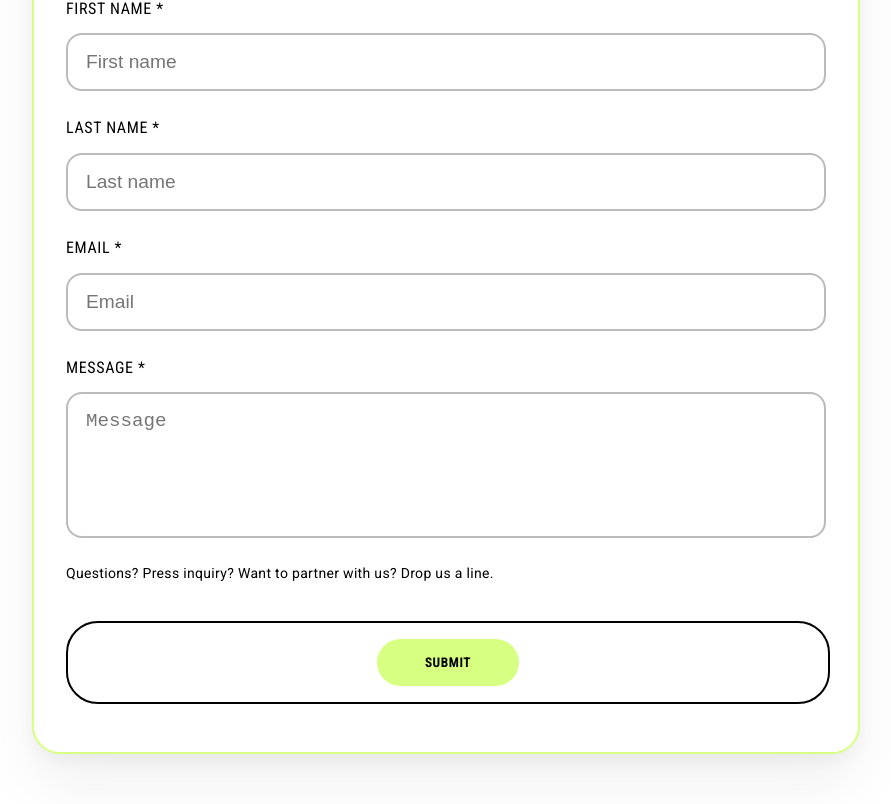
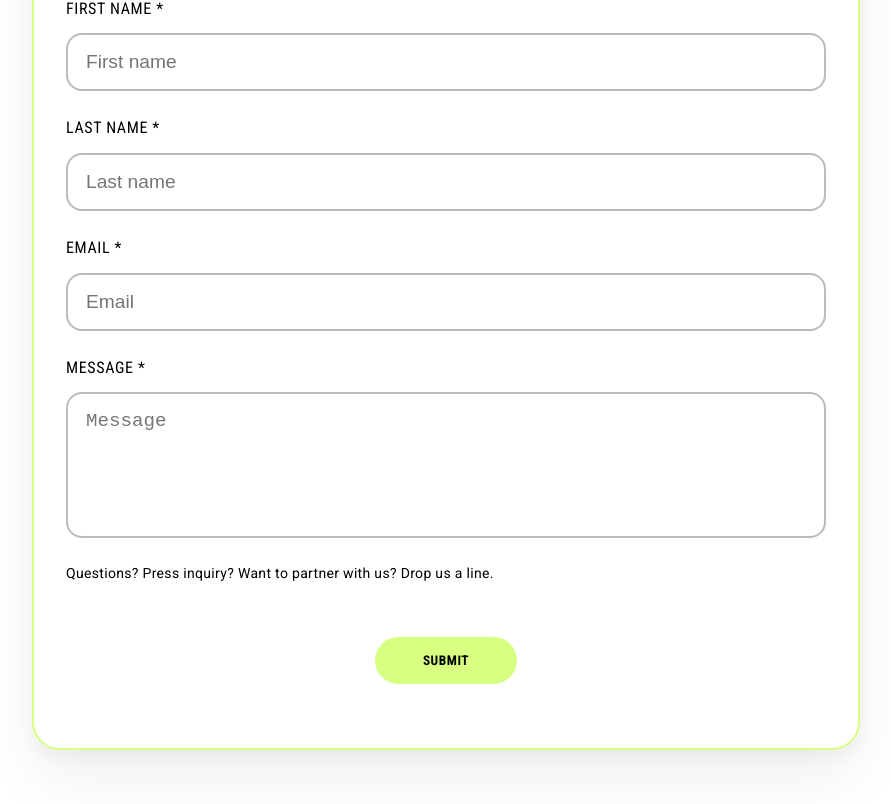
Before and after one commit to mertkilickaplan/shipWebsite, a React (Create React App) app: page / in a window 1280 px wide. Shown: the part 3884-4688 px from the top of the page, without its empty margins (194-1085 px from the left). Built offline with nearby package versions, Linux system fonts and the light colour scheme.

Commit message:
Remove contact-submit border; full-width pill button

```diff
--- a/src/styles.css
+++ b/src/styles.css
@@ -367,12 +367,15 @@ a.btn {
 }
 
 .contact-submit {
+  border: none !important;
+  padding: 0;
   grid-column: 1 / -1;
   margin-top: 1rem;
   text-align: center;
 }
 
 .contact-submit button {
+  width: 100%;
   padding: 1rem 3rem;
   font-family: var(--ff-condensed);
   font-weight: 600;
```
